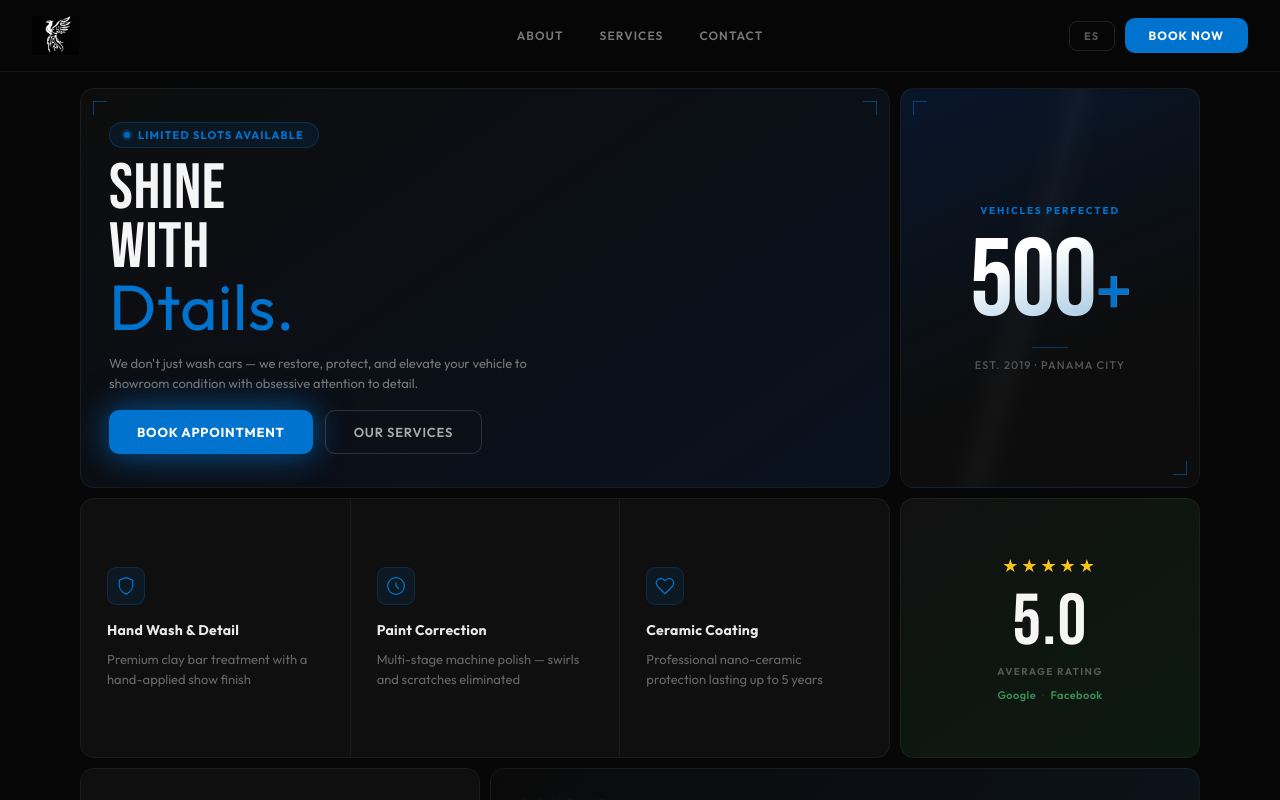
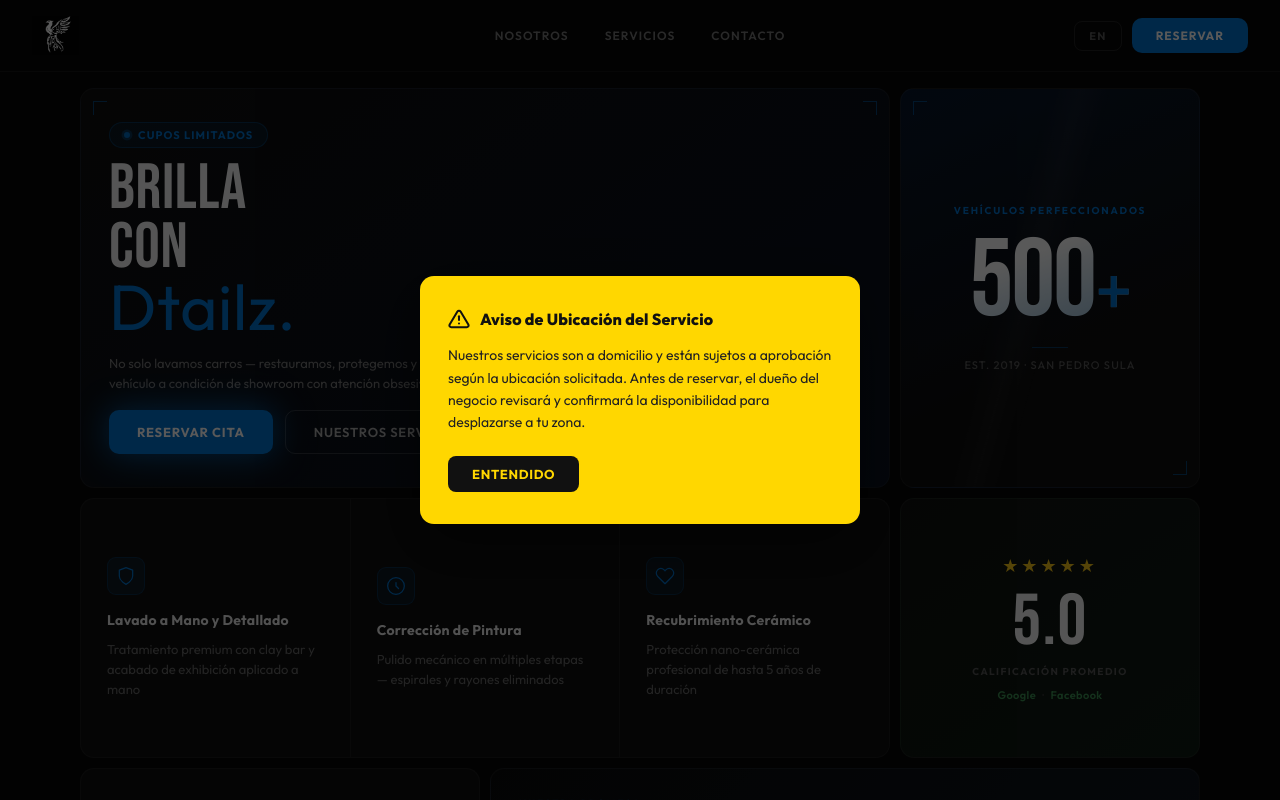
Before and after one commit to THEBLUEFLASH18/Dtails, a React (Vite) app: page / in a window 1280 px wide. Shown: the top 800 px of the page. Built offline with nearby package versions, Linux system fonts and the light colour scheme.

Commit message:
Added some styling changes and corrected the services offered

```diff
--- a/src/App.tsx
+++ b/src/App.tsx
@@ -1,4 +1,4 @@
-import { useState } from 'react'
+import { useState, useEffect } from 'react'
 import './App.css'
 import NavBar from './NavBar'
 import HeroSection from './HeroSection'
@@ -10,11 +10,76 @@
 import FAQSection from './FAQSection'
 import Footer from './Footer'
 
+const locationNotice = {
+  title: { EN: 'Service Location Notice', ES: 'Aviso de Ubicación del Servicio' },
+  body: {
+    EN: 'Our services are mobile and subject to approval based on your requested location. Before booking, the business owner will review and confirm availability to travel to your area.',
+    ES: 'Nuestros servicios son a domicilio y están sujetos a aprobación según la ubicación solicitada. Antes de reservar, el dueño del negocio revisará y confirmará la disponibilidad para desplazarse a tu zona.',
+  },
+  cta: { EN: 'I Understand', ES: 'Entendido' },
+}
+
 function App() {
-  const [language, setLanguage] = useState<'EN' | 'ES'>('EN')
+  const [language, setLanguage] = useState<'EN' | 'ES'>('ES')
+  const [showNotice, setShowNotice] = useState(false)
+  const l = language
+
+  useEffect(() => {
+    const dismissed = sessionStorage.getItem('location-notice-dismissed')
+    if (!dismissed) setShowNotice(true)
+  }, [])
+
+  function dismissNotice() {
+    sessionStorage.setItem('location-notice-dismissed', '1')
+    setShowNotice(false)
+  }
 
   return (
     <>
+      {showNotice && (
+        <div style={{
+          position: 'fixed', inset: 0, zIndex: 9999,
+          background: 'rgba(0,0,0,0.65)',
+          display: 'flex', alignItems: 'center', justifyContent: 'center',
+          padding: '20px',
+        }}>
+          <div style={{
+            background: '#FFD700',
+            borderRadius: '14px',
+            padding: '32px 28px',
+            maxWidth: '440px',
+            width: '100%',
+            boxShadow: '0 20px 60px rgba(0,0,0,0.5)',
+            color: '#111',
+            position: 'relative',
+          }}>
+            <div style={{ display: 'flex', alignItems: 'center', gap: '10px', marginBottom: '14px' }}>
+              <svg width="22" height="22" viewBox="0 0 24 24" fill="none" stroke="#111" strokeWidth="2.2" strokeLinecap="round" strokeLinejoin="round">
+                <path d="M10.29 3.86L1.82 18a2 2 0 0 0 1.71 3h16.94a2 2 0 0 0 1.71-3L13.71 3.86a2 2 0 0 0-3.42 0z"/>
+                <line x1="12" y1="9" x2="12" y2="13"/><line x1="12" y1="17" x2="12.01" y2="17"/>
+              </svg>
+              <strong style={{ fontSize: '16px', fontWeight: 800, letterSpacing: '0.01em' }}>
+                {locationNotice.title[l]}
+              </strong>
+            </div>
+            <p style={{ fontSize: '14px', lineHeight: 1.6, margin: '0 0 22px 0', color: '#222' }}>
+              {locationNotice.body[l]}
+            </p>
+            <button
+              onClick={dismissNotice}
+              style={{
+                background: '#111', color: '#FFD700',
+                border: 'none', borderRadius: '8px',
+                padding: '10px 24px', fontWeight: 700,
+                fontSize: '13px', cursor: 'pointer',
+                letterSpacing: '0.05em', textTransform: 'uppercase',
+              }}
+            >
+              {locationNotice.cta[l]}
+            </button>
+          </div>
+        </div>
+      )}
       <NavBar language={language} setLanguage={setLanguage} />
       <HeroSection language={language} />
       <ServicesSection language={language} />
--- a/src/Footer.tsx
+++ b/src/Footer.tsx
@@ -5,7 +5,7 @@
 type Lang = 'EN' | 'ES';
 
 const content = {
-  tagline:    { EN: 'Obsessive precision. Showroom results.\nPanama City\'s premier detailing service.',       ES: 'Precisión obsesiva. Resultados de showroom.\nEl servicio de detallado premium de Ciudad de Panamá.' },
+  tagline:    { EN: 'Obsessive precision. Showroom results.\nSan Pedro Sula\'s premier detailing service.',    ES: 'Precisión obsesiva. Resultados de showroom.\nEl servicio de detallado premium de San Pedro Sula.' },
   servicesH:  { EN: 'Services',         ES: 'Servicios' },
   contactH:   { EN: 'Contact',          ES: 'Contacto' },
   subscribeH: { EN: 'Stay in the Loop', ES: 'Mantente Informado' },
@@ -13,15 +13,15 @@
   emailPlh:   { EN: 'Email address',    ES: 'Correo electrónico' },
   subscribeB: { EN: 'Subscribe',        ES: 'Suscribirse' },
   links: [
-    { EN: 'Exterior Detail',   ES: 'Detallado Exterior' },
-    { EN: 'Interior Detail',   ES: 'Detallado Interior' },
-    { EN: 'Paint Correction',  ES: 'Corrección de Pintura' },
-    { EN: 'Ceramic Coating',   ES: 'Recubrimiento Cerámico' },
-    { EN: 'Engine Bay Detail', ES: 'Detallado de Motor' },
+    { EN: 'Basic Detail (Compact)',    ES: 'Detallado Básico (Compacto)' },
+    { EN: 'Basic Detail (Mid-size)',   ES: 'Detallado Básico (Mediano)' },
+    { EN: 'Basic Detail (XL)',         ES: 'Detallado Básico (XL)' },
+    { EN: 'Paint Wax (Turtle Wax)',    ES: 'Cera para Pintura (Turtle Wax)' },
+    { EN: 'Engine Decontamination',    ES: 'Descontaminación de Motor' },
   ],
   privacy:    { EN: 'Privacy Policy',    ES: 'Política de Privacidad' },
   terms:      { EN: 'Terms of Service',  ES: 'Términos de Servicio' },
-  copy:       { EN: '© 2025 Dtails. All rights reserved.', ES: '© 2025 Dtails. Todos los derechos reservados.' },
+  copy:       { EN: '© 2025 Dtailz. All rights reserved.', ES: '© 2025 Dtailz. Todos los derechos reservados.' },
 };
 
 function Footer({ language }: { language: Lang }) {
@@ -35,7 +35,7 @@
       <div className="footer-body">
         {/* Col 1 — Brand */}
         <div className="footer-brand">
-          <img src={logo} alt="Dtails" className="footer-logo" />
+          <img src={logo} alt="Dtailz" className="footer-logo" />
           <p className="footer-tagline">{content.tagline[l]}</p>
           <div className="footer-socials">
             {/* Instagram */}
@@ -99,7 +99,7 @@
                   <circle cx="12" cy="10" r="3"/>
                 </svg>
               </span>
-              Panama City, Panama
+              San Pedro Sula, Honduras
             </li>
           </ul>
         </div>
--- a/src/HeroSection.tsx
+++ b/src/HeroSection.tsx
@@ -39,7 +39,7 @@
           {t.badge[l]}
         </span>
         <h1 className="hero-headline">
-          {t.headline[l][0]}<br />{t.headline[l][1]}<br /><span className="accent">Dtails.</span>
+          {t.headline[l][0]}<br />{t.headline[l][1]}<br /><span className="accent">Dtailz.</span>
         </h1>
         <p className="hero-desc">{t.desc[l]}</p>
         <div className="button-group">
@@ -57,7 +57,7 @@
           <span className="stat-tag">{t.statTag[l]}</span>
           <span className="stat-mega">500<span className="stat-plus">+</span></span>
           <div className="stat-divider"></div>
-          <span className="stat-sub">Est. 2019 · Panama City</span>
+          <span className="stat-sub">Est. 2019 · San Pedro Sula</span>
         </div>
       </div>
 
--- a/src/NavBar.tsx
+++ b/src/NavBar.tsx
@@ -19,7 +19,7 @@
     return (
         <nav className="navbar">
             <div className='logo-container'>
-                <img src={logo} alt="Dtails" className="logo" />
+                <img src={logo} alt="Dtailz" className="logo" />
             </div>
             <div className="nav-links">
                 <a href="#" className="nav-link">{nav.about[language]}</a>
--- a/src/ServicesSection.tsx
+++ b/src/ServicesSection.tsx
@@ -49,41 +49,40 @@
   startingAt: { EN: 'Starting at',                                             ES: 'Desde' },
   items: [
     {
-      icon:  'car' as IconKey,
-      name:  { EN: 'Exterior Detail',    ES: 'Detallado Exterior' },
-      desc:  { EN: 'Deep clean, clay bar, and sealant application for lasting shine.',             ES: 'Limpieza profunda, clay bar y sellador para un brillo duradero.' },
-      price: '$149',
-    },
-    {
-      icon:     'sparkle' as IconKey,
-      name:     { EN: 'Interior Detail',   ES: 'Detallado Interior' },
-      desc:     { EN: 'Steam cleaning, leather conditioning, and carpet extraction.',              ES: 'Limpieza a vapor, acondicionamiento de cuero y extracción de alfombras.' },
-      price:    '$199',
+      icon:     'car' as IconKey,
+      name:     { EN: 'Basic Interior & Exterior Detail (Compact Vehicle)',    ES: 'Detallado Interior y Exterior Básico (Vehículo Compacto)' },
+      desc:     { EN: 'Give your compact car the care it deserves with a thorough interior and exterior basic detail.', ES: 'Dale a tu auto compacto el cuidado que merece con un detallado básico completo interior y exterior.' },
+      price:    'L 250',
+      duration: { EN: '2 hours 30 minutes', ES: '2 horas 30 minutos' },
       featured: true,
     },
     {
-      icon:  'tool' as IconKey,
-      name:  { EN: 'Paint Correction',   ES: 'Corrección de Pintura' },
-      desc:  { EN: 'Removal of swirls, scratches, and oxidation for a mirror finish.',            ES: 'Eliminación de remolinos, rayones y oxidación para acabado espejo.' },
-      price: '$399',
+      icon:  'sparkle' as IconKey,
+      name:  { EN: 'Basic Interior & Exterior Detail (Mid-size Vehicle)',      ES: 'Detallado Interior y Exterior Básico (Vehículo Mediano)' },
+      desc:  { EN: 'Give your mid-size vehicle the care it deserves with a thorough interior and exterior basic detail.', ES: 'Dale a tu vehículo mediano el cuidado que merece con un detallado básico completo interior y exterior.' },
+      price: 'L 300',
+      duration: { EN: '3 hours', ES: '3 horas' },
+    },
+    {
+      icon:  'car' as IconKey,
+      name:  { EN: 'Basic Interior & Exterior Detail (XL Vehicle)',            ES: 'Detallado Interior y Exterior Básico (Vehículo XL)' },
+      desc:  { EN: 'Give your XL vehicle the care it deserves with a thorough interior and exterior basic detail.', ES: 'Dale a tu vehículo XL el cuidado que merece con un detallado básico completo interior y exterior.' },
+      price: 'L 350',
+      duration: { EN: '3 hours 30 minutes', ES: '3 horas 30 minutos' },
     },
     {
       icon:  'shield' as IconKey,
-      name:  { EN: 'Ceramic Coating',    ES: 'Recubrimiento Cerámico' },
-      desc:  { EN: 'Long-term protection against UV, chemicals, and water spots.',                ES: 'Protección a largo plazo contra UV, químicos y manchas de agua.' },
-      price: '$899',
+      name:  { EN: 'Paint Wax Treatment (Turtle Wax)',                         ES: 'Tratamiento de Cera para Pintura (Turtle Wax)' },
+      desc:  { EN: 'Protect and enhance the shine of your car with our professional Turtle Wax paint wax treatment.', ES: 'Protege y resalta el brillo de tu auto con nuestro tratamiento de cera Turtle Wax para pintura.' },
+      price: { EN: 'Variable price', ES: 'Precio variable' } as unknown as string,
+      duration: { EN: '2 hours', ES: '2 horas' },
     },
     {
       icon:  'bolt' as IconKey,
-      name:  { EN: 'Engine Bay Detail',  ES: 'Detallado de Motor' },
-      desc:  { EN: 'Safe degreasing and dressing of all engine components.',                      ES: 'Desengrasado seguro y acondicionamiento de todos los componentes del motor.' },
-      price: '$89',
-    },
-    {
-      icon:  'drop' as IconKey,
-      name:  { EN: 'Full Restoration',   ES: 'Restauración Completa' },
-      desc:  { EN: 'Complete interior and exterior overhaul for the ultimate reset.',             ES: 'Renovación completa interior y exterior para el reinicio definitivo.' },
-      price: '$299',
+      name:  { EN: 'Engine Decontamination',                                   ES: 'Descontaminación de Motor' },
+      desc:  { EN: 'Keep the heart of your car in perfect condition with our professional engine decontamination service.', ES: 'Mantén el corazón de tu auto en perfectas condiciones con nuestro servicio de descontaminación de motor.' },
+      price: 'L 400',
+      duration: { EN: '2 hours', ES: '2 horas' },
     },
   ],
 };
@@ -119,7 +118,15 @@
             <p className="svc-desc">{item.desc[l]}</p>
             <div className="svc-price">
               <span className="svc-starting">{content.startingAt[l]}</span>
-              <strong className="svc-amount">{item.price}</strong>
+              <strong className="svc-amount">
+                {typeof item.price === 'object' ? (item.price as { EN: string; ES: string })[l] : item.price}
+              </strong>
+            </div>
+            <div className="svc-duration">
+              <svg width="13" height="13" viewBox="0 0 24 24" fill="none" stroke="currentColor" strokeWidth="2" strokeLinecap="round" strokeLinejoin="round">
+                <circle cx="12" cy="12" r="10"/><polyline points="12 6 12 12 16 14"/>
+              </svg>
+              {item.duration[l]}
             </div>
             <div className="svc-scan"></div>
           </div>
```
Also changed, not shown: src/ServicesSection.css (+10 -0 lines), 1 other file (tests, documents, lock files or other folders).
